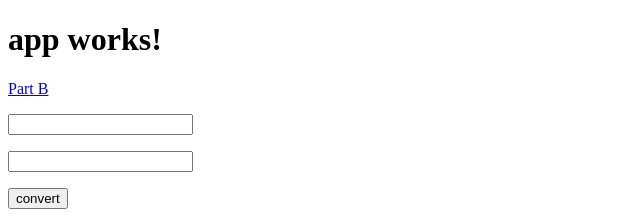
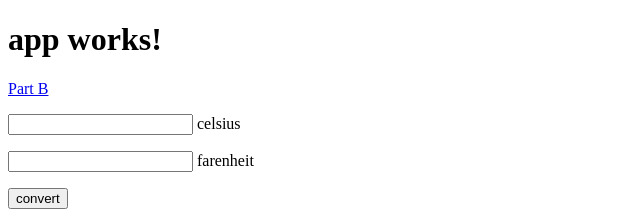
Before and after one commit to x00132764/WebDevCA2, an Angular app: page / in a window 1280 px wide. Shown: the top 222 px of the page, without its empty margins (0-640 px from the left). Built offline with nearby package versions, Linux system fonts and the light colour scheme.

Commit message:
tried adding functionality for convert, no success yet

```diff
--- a/src/app/part-a/part-a.component.html
+++ b/src/app/part-a/part-a.component.html
@@ -3,11 +3,11 @@
 </p>
 
 <p>
-    <input #celsius celsius.value='' />
+    <input ng-model="celsius" ng-change="markEdited('C')"/> celsius<br/>
 </p>
 
 <p>
-    <input #farenheit farenheit.value='' />
+    <input (onKeyUp)="onConvert()" ng-model="fahrenheit" ng-change="markEdited('F')"/> farenheit<br/>
 </p>
 
 <p>
--- a/src/app/part-a/part-a.component.ts
+++ b/src/app/part-a/part-a.component.ts
@@ -14,8 +14,25 @@ export class PartAComponent implements OnInit {
     this.router.navigate(["part-b"])
   }
 
-  onConvert() {
+  onConvert($scope) {
+    $scope.edited = null;
+    $scope.markEdited = function(which) {
+      $scope.edited = which;
+    }
 
+    $scope.$watch('farenheit', function(value) {
+      if ($scope.edited == 'F') {
+        console.log(value+'C -> F');
+        $scope.celsius = (value - 32) * (5.0/9.0);
+      }
+    });
+
+    $scope.$watch('celsius', function(value) {
+      if ($scope.edited == 'C') {
+        console.log(value+'F -> C');
+        $scope.farenheit = (value * (9.0/5.0)) + 32;
+      }
+    });
   }
 
   ngOnInit() {
```
